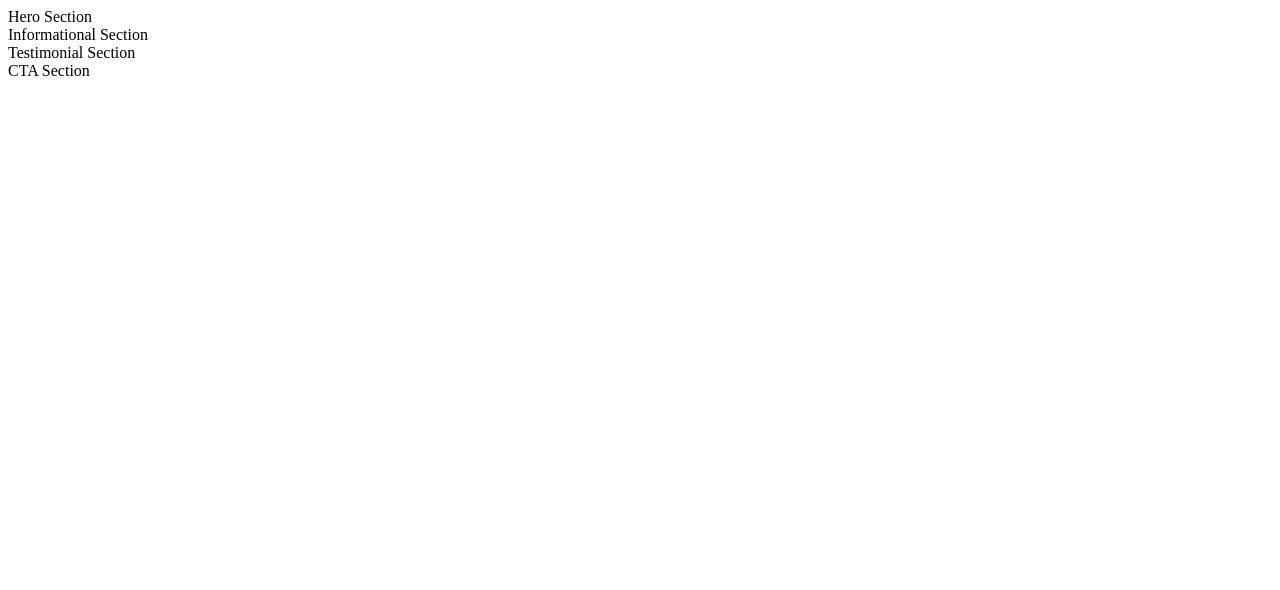
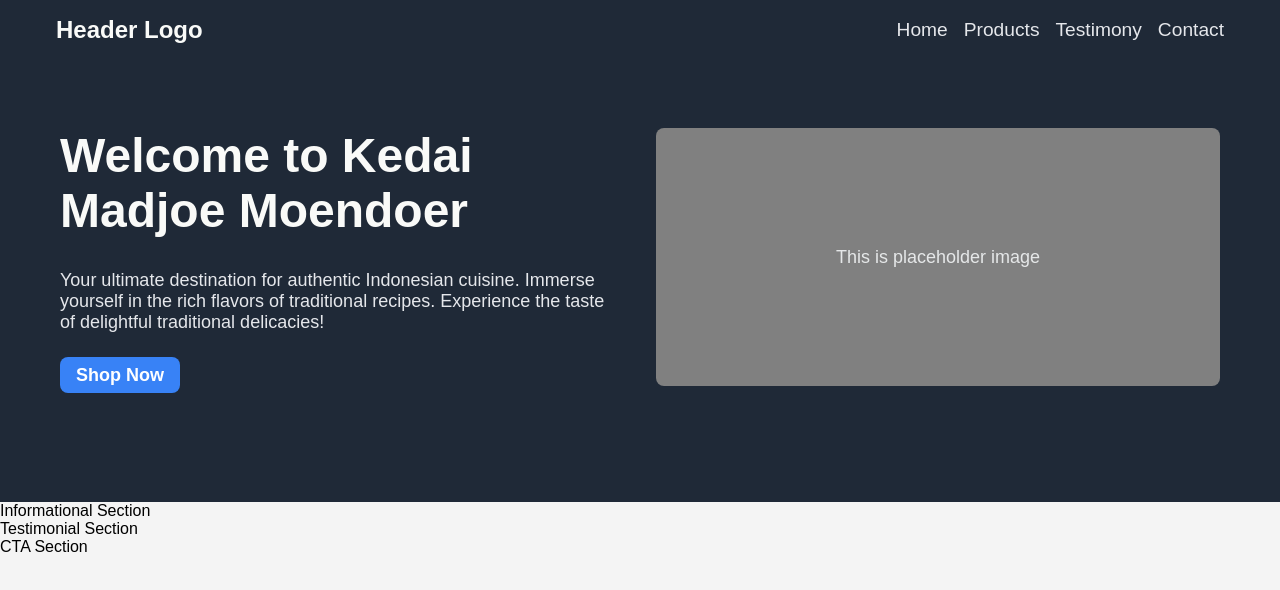
Before and after one commit to fath-nasrudin/kedai-madjoe-moendoer, a plain HTML site: page index.html in a window 1280 px wide. Drawn offline with Linux system fonts and the light colour scheme.

Commit message:
feat(hero): Add hero section

```diff
--- a/index.html
+++ b/index.html
@@ -1,13 +1,42 @@
 <!DOCTYPE html>
 <html lang="en">
+
 <head>
     <meta charset="UTF-8">
     <meta name="viewport" content="width=device-width, initial-scale=1.0">
     <title>Kedai Madjoe Moendoer</title>
+    <link rel="stylesheet" href="style.css">
 </head>
+
 <body>
+
     <!-- Hero section -->
-     <section>Hero Section</section>
+    <section class="hero-section">
+        <header class="header container">
+            <div class="logo">Header Logo</div>
+            <ul class="nav">
+                <li class="nav-item"><a href="#home">Home</a></li>
+                <li class="nav-item"><a href="#products">Products</a></li>
+                <li class="nav-item"><a href="#testimony">Testimony</a></li>
+                <li class="nav-item"><a href="#contact">Contact</a></li>
+            </ul>
+        </header>
+
+        <div class="hero container">
+            <div class="hero-text">
+                <h1>Welcome to Kedai Madjoe Moendoer</h1>
+                <p>Your ultimate destination for authentic Indonesian cuisine. Immerse yourself in the rich flavors of traditional recipes. Experience the taste of delightful traditional delicacies!</p>
+                <a href="#products" class="cta-button">Shop Now</a>
+            </div>
+            <!-- <div class="hero-image">
+                <img src="path/to/hero-image.jpg" alt="Hero Image">
+            </div> -->
+            <div class="hero-image-placeholder">
+                This is placeholder image
+            </div>
+        </div>
+
+    </section>
 
     <!-- Informational section -->
     <section>Informational Section</section>
@@ -18,4 +47,5 @@
     <!-- CTA section -->
     <section>CTA Section</section>
 </body>
+
 </html>
--- /dev/null
+++ b/style.css
@@ -0,0 +1,95 @@
+/* reset */
+* {
+  margin: 0;
+  padding: 0;
+  box-sizing: border-box;
+}
+body {
+  font-family: 'Arial', sans-serif;
+  background-color: #f4f4f4;
+}
+
+ul {
+    list-style-type: none;
+}
+
+.container {
+    max-width: 1200px;
+    margin-inline: auto;
+    padding: 20px;
+}
+
+/* header */
+.header {
+    display: flex;
+    justify-content: space-between;
+    padding: 16px;
+}
+
+.logo {
+    color: #f9faf8;
+    font-size: 1.5rem;
+    font-weight: 900;
+}
+
+.nav {
+    display: flex;
+    gap: 16px;
+    align-items: center;
+}
+
+.nav a {
+    text-decoration: none;
+    font-size: 1.2rem;
+    color: #e5e7eb;
+}
+
+/* hero section */
+.hero-section {
+    background-color: #1f2937;
+    color: #e5e7e8;
+    padding-bottom: 48px;
+}
+
+.hero {
+    display: flex;
+    gap: 32px;
+    margin: 48px auto;
+    font-size: 18px;
+}
+
+.hero > * {
+    flex: 1;
+}
+
+.hero-text > h1, .hero-text > p {
+    margin-bottom: 32px;
+}
+
+.hero-text> h1 {
+    font-size: 3rem;
+    color: #f9faf8;
+    font-weight: 900;
+}
+.hero-text>p {
+    color: #e5e7eb;
+}
+a.cta-button {
+    text-decoration: none;
+    color: white;
+}
+
+.cta-button {
+    font-weight: 600;
+    background-color: #3882f6;
+    padding: 8px 16px;
+    border-radius: 8px;
+}
+
+.hero-image-placeholder {
+    display: flex;
+    justify-content: center;
+    align-items: center;
+    background-color: gray;
+    border-radius: 8px;
+}
```
